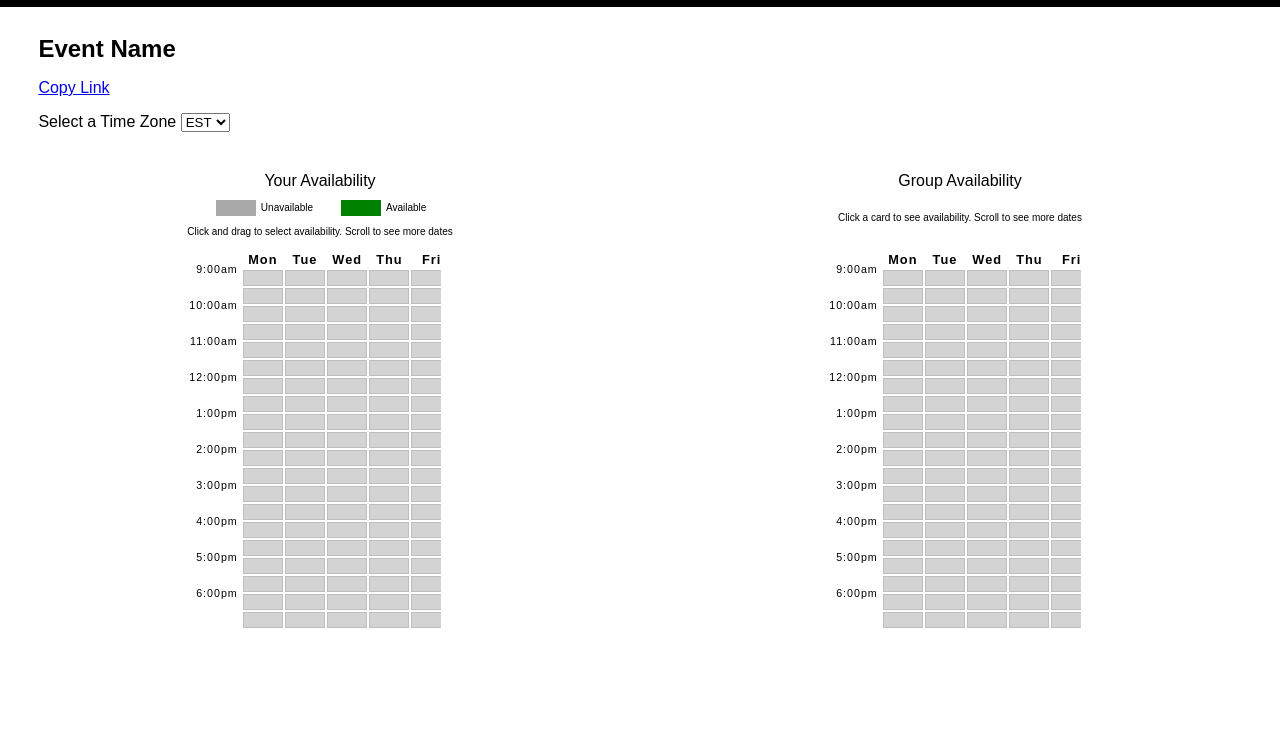
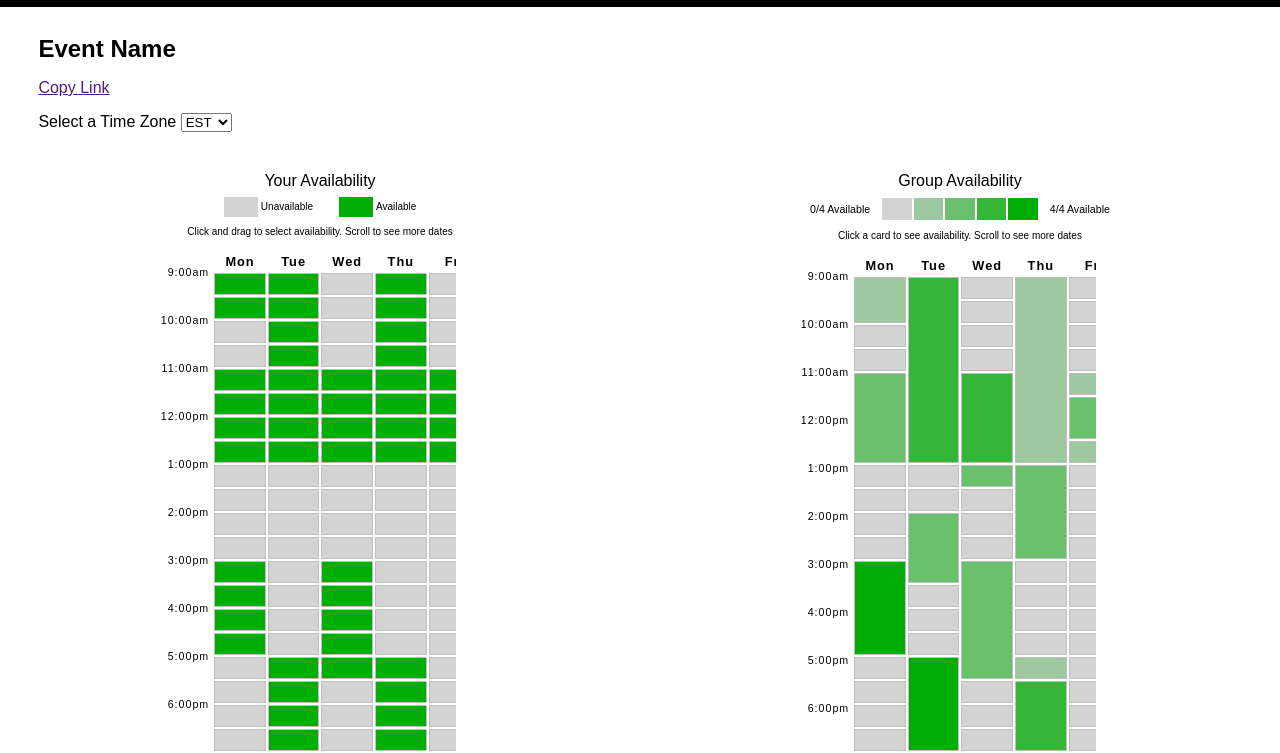
Before and after one commit to joobumjin/resposive_redesign, a plain HTML site: page index.html in a window 1280 px wide. Shown: the part 50-803 px from the top of the page. Drawn offline with Linux system fonts and the light colour scheme.

Commit message:
feat: event blocks

```diff
--- a/index.html
+++ b/index.html
@@ -14,13 +14,14 @@
 
         <div id="event_info" role="event info">
             <h2>Event Name</h2>
-            <div role="copy link to event"><a href="../"><p>Copy Link</p></a></div>
+            <div role="copy link to event"><a href=""><p>Copy Link</p></a></div>
             <div id="timezone_selector" role="selects timezone">
                 Select a Time Zone
                 <select role="dropdown menu to select timezone">
                     <option>EST</option>
+                    <option>CST</option>
+                    <option>MST</option>
                     <option>PST</option>
-                    <option>CST</option>
                 </select>
             </div>
         </div>
@@ -29,9 +30,11 @@
             <div id="yours" class="avail_card">
                 Your Availability
                 <div id="samples" role="visual indicators of table samples">
-                    <table id="unavail_sample"><tr><td ></td></tr></table>
+                    <!-- <table id="unavail_sample"><tr><td ></td></tr></table> -->
+                    <table class="unavail"><tr><td ></td></tr></table>
                     Unavailable
-                    <table id="avail_sample"><tr><td> </td></tr></table>
+                    <!-- <table id="avail_sample"><tr><td> </td></tr></table> -->
+                    <table class="avail"><tr><td> </td></tr></table>
                     Available
                 </div>
                 <div class="desc" role="describe usage">Click and drag to select availability. Scroll to see more dates</div>
@@ -54,68 +57,68 @@
                     </div>
                     <div class="date_matrix">
                         <table>
-                            <tr>
+                            <tr> <!--Header Row-->
                                 <th>Mon</th><th>Tue</th><th>Wed</th><th>Thu</th><th>Fri</th>
                             </tr>
+                            <tr> <!--9am-->
+                                <td class="avail"></td><td class="avail"></td><td></td><td class="avail"></td><td></td>
+                            </tr>
                             <tr>
+                                <td class="avail"></td><td class="avail"></td><td></td><td class="avail"></td><td></td>
+                            </tr>
+                            <tr> <!--10 am-->
+                                <td></td><td class="avail"></td><td></td><td class="avail"></td><td></td>
+                            </tr>
+                            <tr>
+                                <td></td><td class="avail"></td><td></td><td class="avail"></td><td></td>
+                            </tr>
+                            <tr> <!--11 am-->
+                                <td class="avail"></td><td class="avail"></td><td class="avail"></td><td class="avail"></td><td class="avail"></td>
+                            </tr>
+                            <tr>
+                                <td class="avail"></td><td class="avail"></td><td class="avail"></td><td class="avail"></td><td class="avail"></td>
+                            </tr>
+                            <tr> <!--12 pm-->
+                                <td class="avail"></td><td class="avail"></td><td class="avail"></td><td class="avail"></td><td class="avail"></td>
+                            </tr>
+                            <tr>
+                                <td class="avail"></td><td class="avail"></td><td class="avail"></td><td class="avail"></td><td class="avail"></td>
+                            </tr>
+                            <tr> <!--1 pm-->
                                 <td></td><td></td><td></td><td></td><td></td>
                             </tr>
                             <tr>
                                 <td></td><td></td><td></td><td></td><td></td>
                             </tr>
-                            <tr>
+                            <tr> <!--2 pm-->
                                 <td></td><td></td><td></td><td></td><td></td>
                             </tr>
                             <tr>
                                 <td></td><td></td><td></td><td></td><td></td>
                             </tr>
-                            <tr>
-                                <td></td><td></td><td></td><td></td><td></td>
+                            <tr> <!--3 pm-->
+                                <td class="avail"></td><td></td><td class="avail"></td><td></td><td></td>
                             </tr>
                             <tr>
-                                <td></td><td></td><td></td><td></td><td></td>
+                                <td class="avail"></td><td></td><td class="avail"></td><td></td><td></td>
+                            </tr>
+                            <tr> <!--4 pm-->
+                                <td class="avail"></td><td></td><td class="avail"></td><td></td><td></td>
                             </tr>
                             <tr>
-                                <td></td><td></td><td></td><td></td><td></td>
+                                <td class="avail"></td><td></td><td class="avail"></td><td></td><td></td>
+                            </tr>
+                            <tr> <!--5 pm-->
+                                <td></td><td class="avail"></td><td class="avail"></td><td class="avail"></td><td></td>
                             </tr>
                             <tr>
-                                <td></td><td></td><td></td><td></td><td></td>
+                                <td></td><td class="avail"></td><td></td><td class="avail"></td><td></td>
+                            </tr>
+                            <tr> <!--6 pm-->
+                                <td></td><td class="avail"></td><td></td><td class="avail"></td><td></td>
                             </tr>
                             <tr>
-                                <td></td><td></td><td></td><td></td><td></td>
-                            </tr>
-                            <tr>
-                                <td></td><td></td><td></td><td></td><td></td>
-                            </tr>
-                            <tr>
-                                <td></td><td></td><td></td><td></td><td></td>
-                            </tr>
-                            <tr>
-                                <td></td><td></td><td></td><td></td><td></td>
-                            </tr>
-                            <tr>
-                                <td></td><td></td><td></td><td></td><td></td>
-                            </tr>
-                            <tr>
-                                <td></td><td></td><td></td><td></td><td></td>
-                            </tr>
-                            <tr>
-                                <td></td><td></td><td></td><td></td><td></td>
-                            </tr>
-                            <tr>
-                                <td></td><td></td><td></td><td></td><td></td>
-                            </tr>
-                            <tr>
-                                <td></td><td></td><td></td><td></td><td></td>
-                            </tr>
-                            <tr>
-                                <td></td><td></td><td></td><td></td><td></td>
-                            </tr>
-                            <tr>
-                                <td></td><td></td><td></td><td></td><td></td>
-                            </tr>
-                            <tr>
-                                <td></td><td></td><td></td><td></td><td></td>
+                                <td></td><td class="avail"></td><td></td><td class="avail"></td><td></td>
                             </tr>
                         </table>
                     </div>
@@ -124,6 +127,11 @@
 
             <div id="group" class="avail_card">
                 Group Availability
+                <div id="group_avail_legend">
+                   0/4 Available
+                    <table><tr><td class="none"></td><td class="one"></td><td class="two"></td><td class="three"></td><td class="four"></td></tr></table>
+                    4/4 Available
+                </div>
 
                 <div class="desc" role="describe usage">Click a card to see availability. Scroll to see more dates</div>
 
@@ -146,67 +154,111 @@
                     <div class="date_matrix">
                         <table>
                             <tr>
-                                <th>Mon</th><th>Tue</th><th>Wed</th><th>Thu</th><th>Fri</th>
+                                <th>Mon</th>
+                                <th>Tue</th>
+                                <th>Wed</th>
+                                <th>Thu</th>
+                                <th>Fri</th>
+                            </tr>
+                            <tr> <!--9am-->
+                                <td rowspan="2"><button class="event_button one"></button></td>
+                                <td rowspan="8"><button class="event_button three"></button></td>
+                                <td></td>
+                                <td rowspan="8"><button class="event_button one"></button></td>
+                                <td></td>
                             </tr>
                             <tr>
-                                <td></td><td></td><td></td><td></td><td></td>
+                                <td></td>
+                                <td></td>
+                            </tr>
+                            <tr> <!--10 am-->
+                                <td></td>
+                                <td></td>
+                                <td></td>
                             </tr>
                             <tr>
-                                <td></td><td></td><td></td><td></td><td></td>
+                                <td></td>
+                                <td></td>
+                                <td></td>
+                            </tr>
+                            <tr> <!--11 am-->
+                                <td rowspan="4"><button class="event_button two"></button></td>
+                                <td rowspan="4"><button class="event_button three"></button></td>
+                                <td class="one"></td>
                             </tr>
                             <tr>
-                                <td></td><td></td><td></td><td></td><td></td>
+                               <td rowspan="2"><button class="event_button two"></button></td>
+                            </tr>
+                            <tr> <!--12 pm-->
                             </tr>
                             <tr>
-                                <td></td><td></td><td></td><td></td><td></td>
+                                <td class="one"></td>
+                            </tr>
+                            <tr> <!--1 pm-->
+                                <td></td>
+                                <td></td>
+                                <td rowspan="1"><button class="event_button two"></button></td>
+                                <td rowspan="4"><button class="event_button two"></button></td>
+                                <td></td>
                             </tr>
                             <tr>
-                                <td></td><td></td><td></td><td></td><td></td>
+                                <td></td>
+                                <td></td>
+                                <td></td>
+                                <td></td>
+                            </tr>
+                            <tr> <!--2 pm-->
+                                <td></td>
+                                <td rowspan="3"><button class="event_button two"></button></td>
+                                <td></td>
+                                <td></td>
                             </tr>
                             <tr>
-                                <td></td><td></td><td></td><td></td><td></td>
+                                <td></td>
+                                <td></td>
+                                <td></td>
+                            </tr>
+                            <tr> <!--3 pm-->
+                                <td rowspan="4"><button class="event_button four"></button></td>
+                                <td rowspan="5"><button class="event_button two"></button></td>
+                                <td></td>
+                                <td></td>
                             </tr>
                             <tr>
-                                <td></td><td></td><td></td><td></td><td></td>
+                                <td></td>
+                                <td></td>
+                                <td></td>
+                            </tr>
+                            <tr> <!--4 pm-->
+                                <td></td>
+                                <td></td>
+                                <td></td>
                             </tr>
                             <tr>
-                                <td></td><td></td><td></td><td></td><td></td>
+                                <td></td>
+                                <td></td>
+                                <td></td>
+                            </tr>
+                            <tr> <!--5 pm-->
+                                <td></td><td rowspan="4"><button class="event_button four"></button></td>
+                                <td rowspan="1"><button class="event_button one"></button></td>
+                                <td></td>
                             </tr>
                             <tr>
-                                <td></td><td></td><td></td><td></td><td></td>
+                                <td></td>
+                                <td></td>
+                                <td rowspan="3"><button class="event_button three"></button></td>
+                                <td></td>
+                            </tr>
+                            <tr> <!--6 pm-->
+                                <td></td>
+                                <td></td>
+                                <td></td>
                             </tr>
                             <tr>
-                                <td></td><td></td><td></td><td></td><td></td>
-                            </tr>
-                            <tr>
-                                <td></td><td></td><td></td><td></td><td></td>
-                            </tr>
-                            <tr>
-                                <td></td><td></td><td></td><td></td><td></td>
-                            </tr>
-                            <tr>
-                                <td></td><td></td><td></td><td></td><td></td>
-                            </tr>
-                            <tr>
-                                <td></td><td></td><td></td><td></td><td></td>
-                            </tr>
-                            <tr>
-                                <td></td><td></td><td></td><td></td><td></td>
-                            </tr>
-                            <tr>
-                                <td></td><td></td><td></td><td></td><td></td>
-                            </tr>
-                            <tr>
-                                <td></td><td></td><td></td><td></td><td></td>
-                            </tr>
-                            <tr>
-                                <td></td><td></td><td></td><td></td><td></td>
-                            </tr>
-                            <tr>
-                                <td></td><td></td><td></td><td></td><td></td>
-                            </tr>
-                            <tr>
-                                <td></td><td></td><td></td><td></td><td></td>
+                                <td></td>
+                                <td></td>
+                                <td></td>
                             </tr>
                         </table>
                     </div>
--- a/styles.css
+++ b/styles.css
@@ -60,9 +60,43 @@ table {
 }
 
 tr{
-    height:16px
+    height:20px
 }
 
+td{
+    height: inherit;
+}
+
+#yours {
+    .avail {
+        background-color: #00AC06;
+    }
+    .unavail {
+        background-color: lightgrey;
+    }
+}
+
+#samples{
+    display: flex;
+    flex-direction: row;
+    font-size: 10px;
+    align-items: center;
+    margin-top: .8vh;
+    table{
+        table-layout:fixed;
+        margin-right: .25vw;
+    }
+    tr{
+        height:16px;
+    }
+    td{
+        width: 30px;
+        padding: 0px 0px 0px 0px;
+    }
+    .avail{
+        margin-left: 2vw;
+    }
+}
 
 .matrix{
     margin-top: 1.5vh;
@@ -76,7 +110,7 @@ tr{
     /* box-shadow: inset  -8px 0px 6px -4px lightgray; */
     table{
         table-layout:fixed;
-        width: 213px;
+        width: 270px;
     }
     td {
         border: 1px solid rgb(190,190,190);
@@ -91,35 +125,8 @@ tr{
         td:hover{
             background-color: darkgrey;
         }
-    }
-}
-
-#samples{
-    display: flex;
-    flex-direction: row;
-    font-size: 10px;
-    align-items: center;
-    margin-top: 1vh;
-    table{
-        table-layout:fixed;
-        margin-right: .25vw;
-    }
-    tr{
-        height: 16px;
-    }
-    td{
-        width: 40px;
-        padding: 0px 0px 0px 0px;
-    }
-    #unavail_sample{
-        td{
-            background-color: darkgrey;
-        }
-    }
-    #avail_sample{
-        margin-left: 2vw;
-        td{
-            background-color: green;
+        td.avail:hover{
+            background-color: #118B14;
         }
     }
 }
@@ -133,12 +140,73 @@ tr{
     .head{
         height:7.6px
     }
+    tr{
+        height:21px;
+    }
     td{
         text-align: right;
     }
     p {
         margin: 0px 0px 0px 0px;
         font-size: 8pt;
+    }
+}
+
+/* *{
+    box-sizing: border-box
+} */
+
+#group{
+    .none{
+        background-color: lightgrey;
+    }
+    .one{
+        background-color: #9EC9A0;
+    }
+    .event_button.one:hover{
+        background-color: #8EC090;
+    }
+    .two{
+        background-color: #6AC06D;
+    }
+    .event_button.two:hover{
+        background-color: #58B85B;
+    }
+    .three{
+        background-color: #35B639;
+    }
+    .event_button.three:hover{
+        background-color: #2FA233;
+    }
+    .four{
+        background-color: #00AC06;
+    }
+    .event_button.four:hover{
+        background-color: #118B14;
+    }
+    td{
+        .event_button{
+            vertical-align: middle;
+            border:none;
+            width:100%;
+            height: 100%;
+        }
+    }
+}
+
+#group_avail_legend{
+    display: flex;
+    flex-direction: row;
+    font-size: 8pt;
+    align-items: center;
+    justify-content: space-between;
+    width: 95%;
+    max-width: 300px;
+    margin-top: .8vh;
+    table{
+        /* border-collapse: collapse; */
+        table-layout:fixed;
+        width: 160px;
     }
 }
 
```
